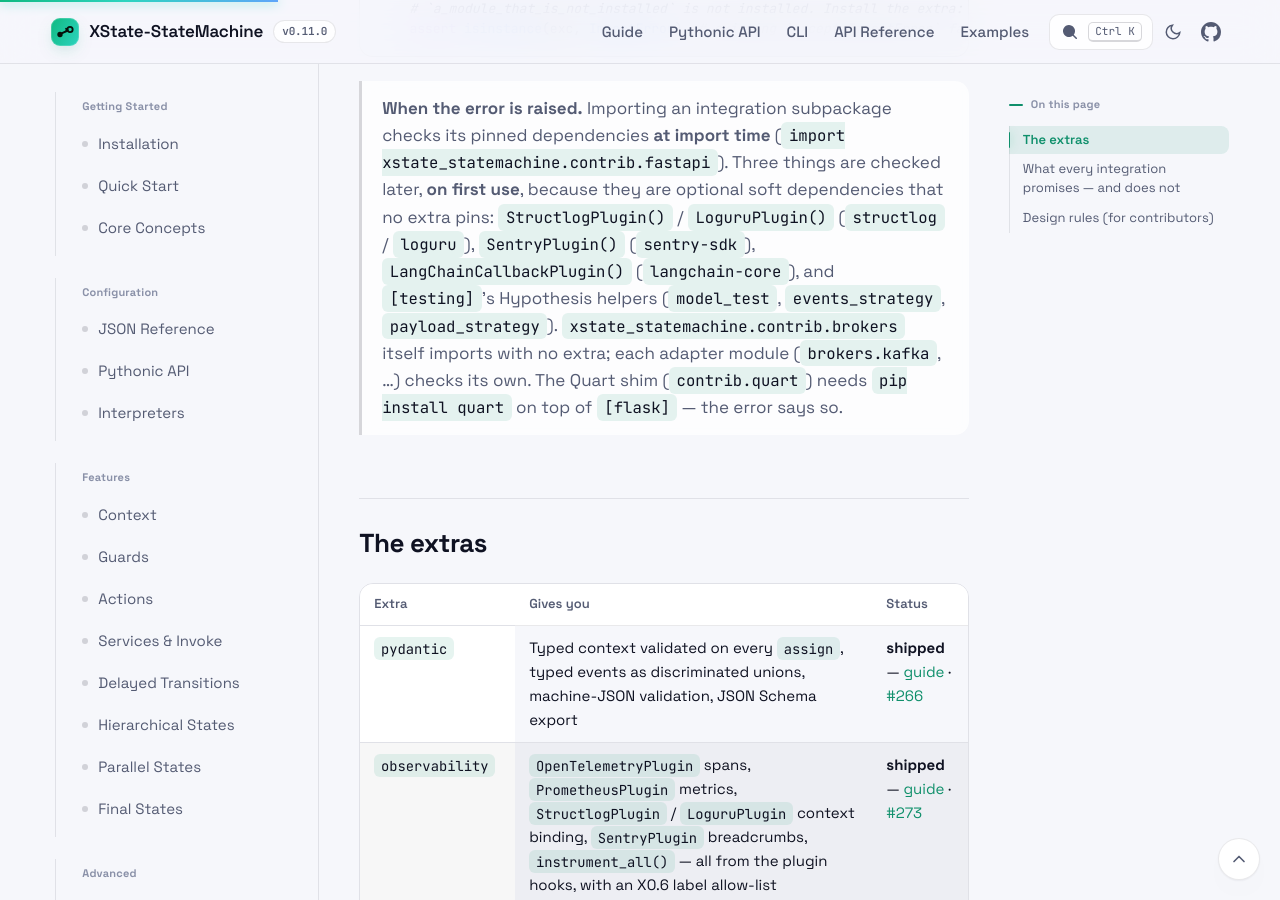
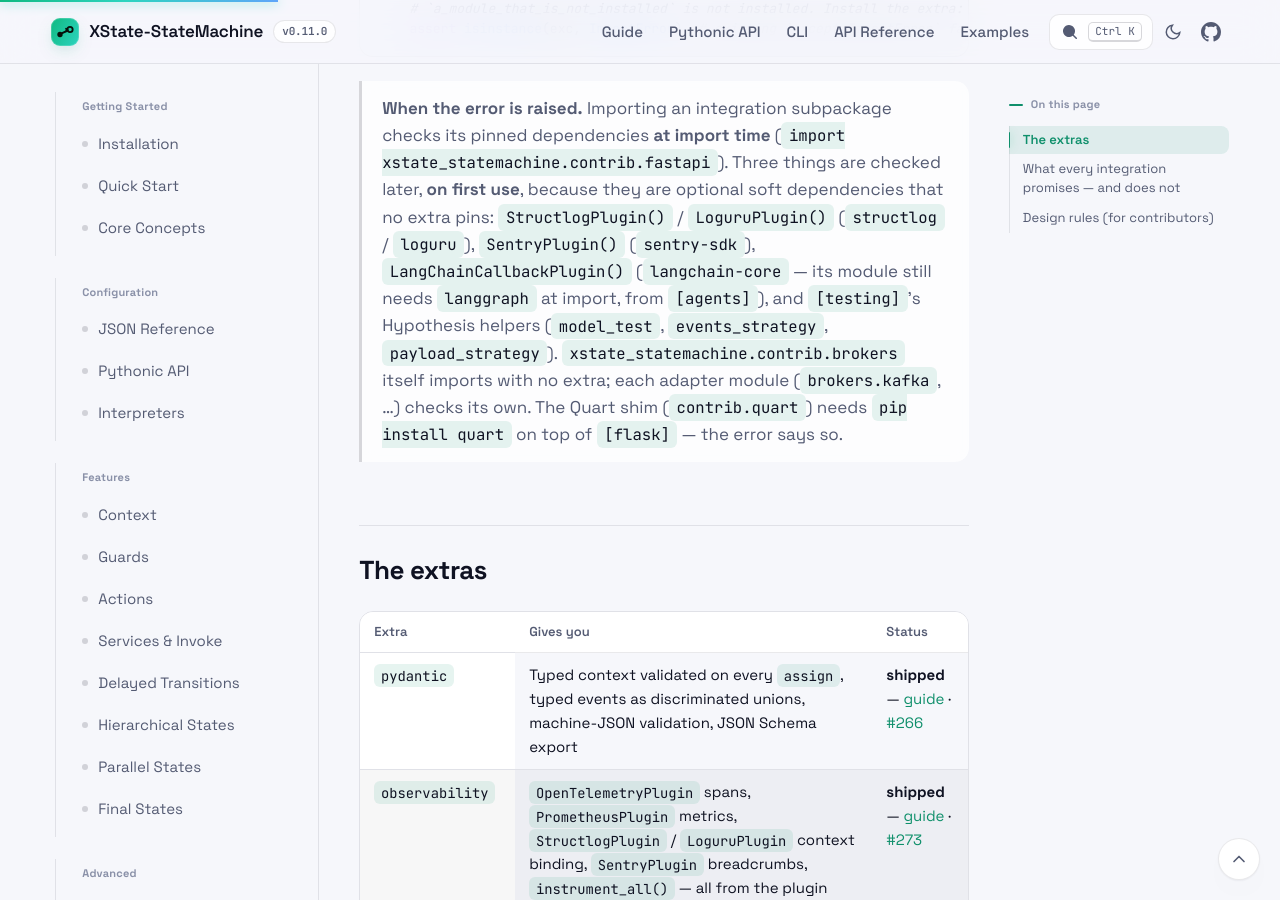
Before and after one commit to basiltt/xstate-statemachine, a Jekyll site: the page built from docs/_guide/integrations-extras.md, in a window 1280 px wide and 900 px high, scrolled down 991 px. Built offline with Jekyll 4.4.1, drawn with Linux system fonts in a browser that asks for light colours.

Commit message:
ci(258): the audit job runs the PyPI-resolution battle tests (every other job is socket-off, so they never ran anywhere -- review M1); docs: LangChain plugin needs langgraph at import
Co-Authored-By: Claude Fable 5 <noreply@anthropic.com>

````diff
--- a/docs/_guide/integrations-extras.md
+++ b/docs/_guide/integrations-extras.md
@@ -27,7 +27,7 @@ except MissingExtraError as exc:
     assert isinstance(exc, ImportError)  # existing `except ImportError` fallbacks keep working
 ```
 
-> **When the error is raised.** Importing an integration subpackage checks its pinned dependencies **at import time** (`import xstate_statemachine.contrib.fastapi`). Three things are checked later, **on first use**, because they are optional soft dependencies that no extra pins: `StructlogPlugin()` / `LoguruPlugin()` (`structlog` / `loguru`), `SentryPlugin()` (`sentry-sdk`), `LangChainCallbackPlugin()` (`langchain-core`), and `[testing]`'s Hypothesis helpers (`model_test`, `events_strategy`, `payload_strategy`). `xstate_statemachine.contrib.brokers` itself imports with no extra; each adapter module (`brokers.kafka`, …) checks its own. The Quart shim (`contrib.quart`) needs `pip install quart` on top of `[flask]` — the error says so.
+> **When the error is raised.** Importing an integration subpackage checks its pinned dependencies **at import time** (`import xstate_statemachine.contrib.fastapi`). Three things are checked later, **on first use**, because they are optional soft dependencies that no extra pins: `StructlogPlugin()` / `LoguruPlugin()` (`structlog` / `loguru`), `SentryPlugin()` (`sentry-sdk`), `LangChainCallbackPlugin()` (`langchain-core` — its module still needs `langgraph` at import, from `[agents]`), and `[testing]`'s Hypothesis helpers (`model_test`, `events_strategy`, `payload_strategy`). `xstate_statemachine.contrib.brokers` itself imports with no extra; each adapter module (`brokers.kafka`, …) checks its own. The Quart shim (`contrib.quart`) needs `pip install quart` on top of `[flask]` — the error says so.
 
 ## The extras
 
````
Also changed, not shown: tests/test_battle_258_scaffolding.py (+3 -1 lines), .github/workflows/ci.yml.
